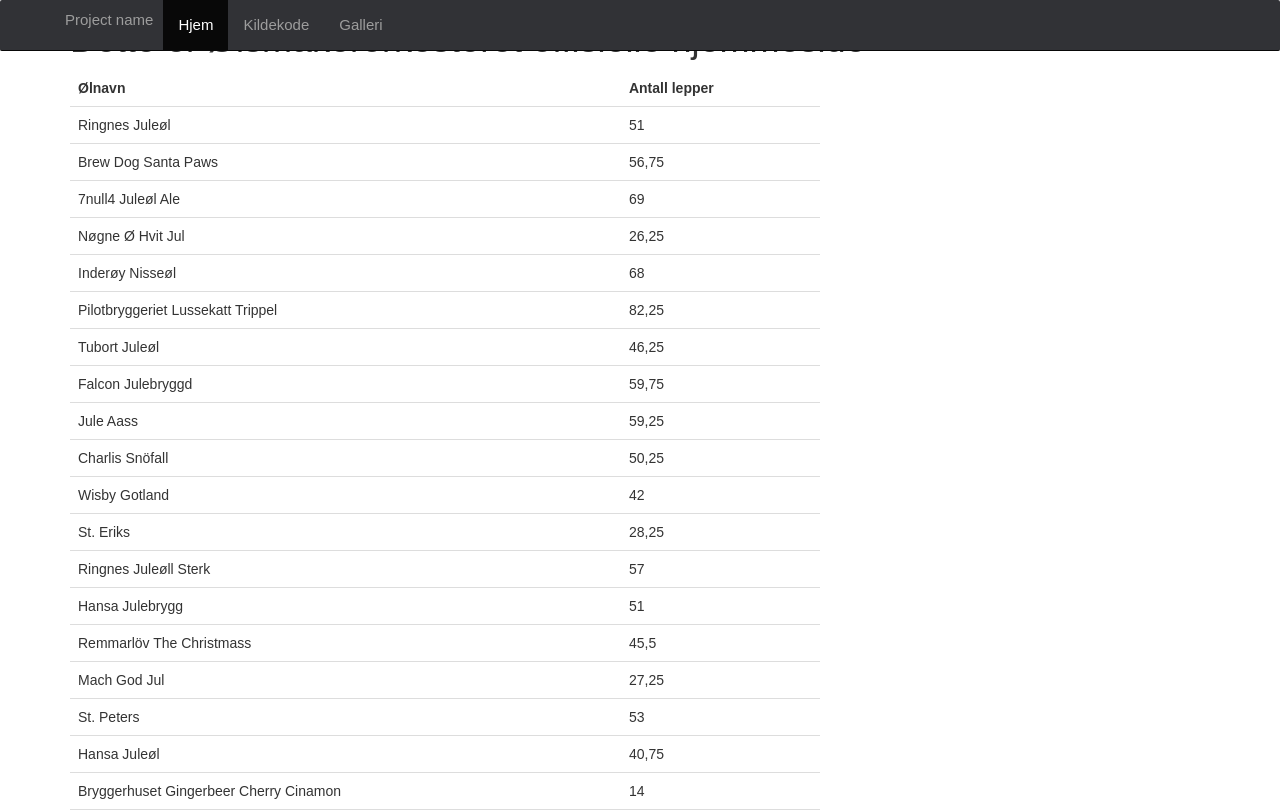
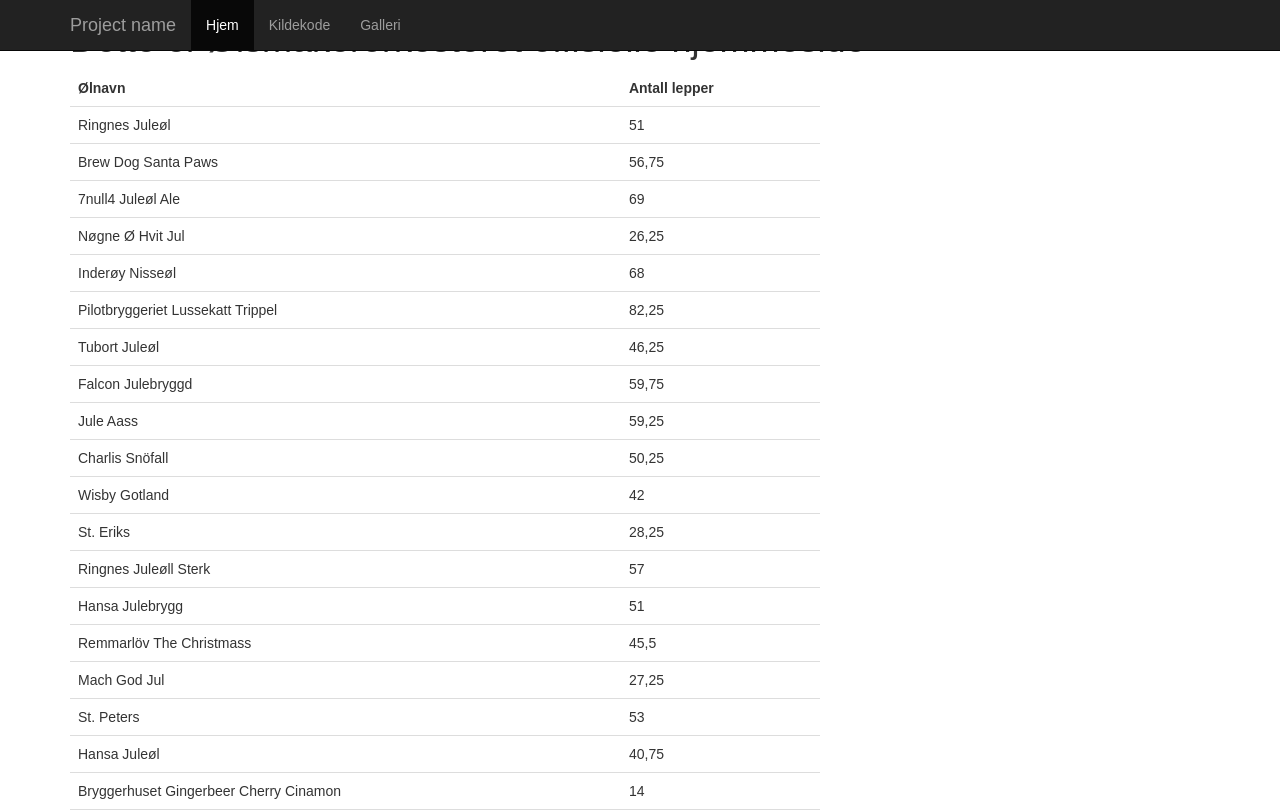
Before and after one commit to anderssh/anderssh.github.io, a PHP site: page / in a window 1280 px wide. Run offline with PHP 8.4, Linux system fonts and the light colour scheme; some libraries are stand-ins or nearby versions.

Commit message:
Remove extra CSS for navbar

```diff
--- a/css/style.css
+++ b/css/style.css
@@ -13,20 +13,3 @@ th, td {
   text-align: left;
   border-bottom: 1px solid #ddd;
 }
-
-.navbar {
-  background-color: #313236;
-  border-radius: 2px;
-}
-
-.navbar a {
-  color: #aaa;
-  display: inline-block;
-  font-size: 15px;
-  padding: 10px;
-  text-decoration: none;
-}
-
-.navbar a:hover {
-  color: #ffffff;
-}
```
